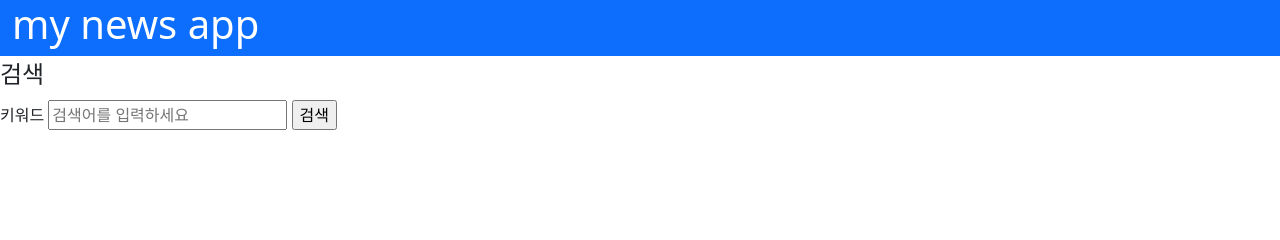
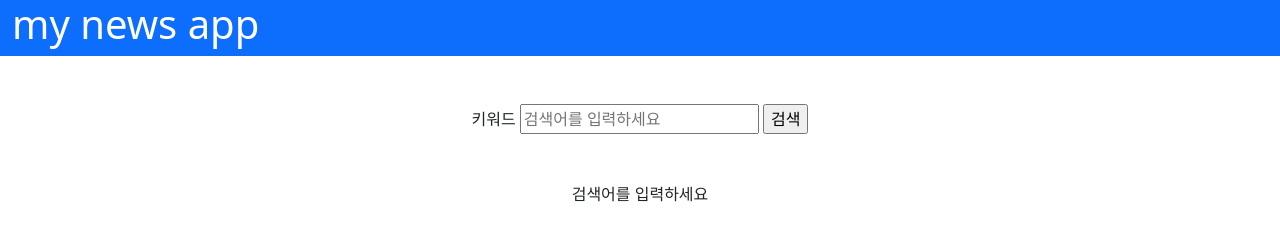
Before and after one commit to STMT-creator/news_app, a plain HTML site: page index.html in a window 1280 px wide. Drawn offline with nearby package versions, Linux system fonts and the light colour scheme; no server answers.

Commit message:
깃헙 배포

```diff
--- a/index.html
+++ b/index.html
@@ -18,22 +18,27 @@
             </div>
         </div>
     </header>
-    <main>
-        <form id="news_form">
+    <main class="my-5">
+        <div class="container text-center">
+            <div class="row">
+                <div class="col-sm-12">
+                    <form id="news_form" autocomplete="off">
                         <fieldset>
-                <legend>검색</legend>
+                            <legend class="d-none">검색</legend>
                             <label for="keyword">키워드</label>
                             <input type="text" name="keyword" id="keyword" placeholder="검색어를 입력하세요">
                             <input type="submit" value="검색">
                         </fieldset>
                     </form>
-        <div id="news">
-
+                </div>
+            </div>
+        </div>
+        <div class="container my-5">
+            <div id="news" class="row">
+            <div class="col text-center">검색어를 입력하세요</div>
+            </div>
         </div>
     </main>
-    <footer>
-
-    </footer>
     <script src="newsdata.js"></script>
 </body>
 </html>
--- a/newsdata.js
+++ b/newsdata.js
@@ -1,14 +1,22 @@
 const api_key = "pub_69485981d44aab754852e8f074c2963a82de1";
-const query = "pizza";
 const url = "https://newsdata.io/api/1/latest"
-const request = `${url}?apikey=${api_key}&q=${query}`;
 
-window.addEventListener("DOMContentLoaded", function () {
-    fetchNews();
-})
-async function fetchNews() {
-    const response = await fetch(request)
-        // .then(response => response.json)
-        // .then(json => console.log(json));
-        console.log(response);
+const newsForm = document.querySelector("#news_form");
+newsForm.addEventListener("submit", function(e){
+    e.preventDefault();
+    let query = document.querySelector("#keyword")
+    if (query.value == ""){
+        alert("검색어를 입력해야 합니다!")
+        query.focus();
+        return;
+    }
+
+    fetchNews(query.value);
+});
+
+async function fetchNews(key) {
+    // console.log(key + "를 입력했습니다.")
+    const req_url = `${url}?apikey=${api_key}&q=${key})`
+    const jsonData = await fetch(req_url);
+    console.log(jsonData)
 }
```
Lines whose indentation alone changed are shown as unchanged.
